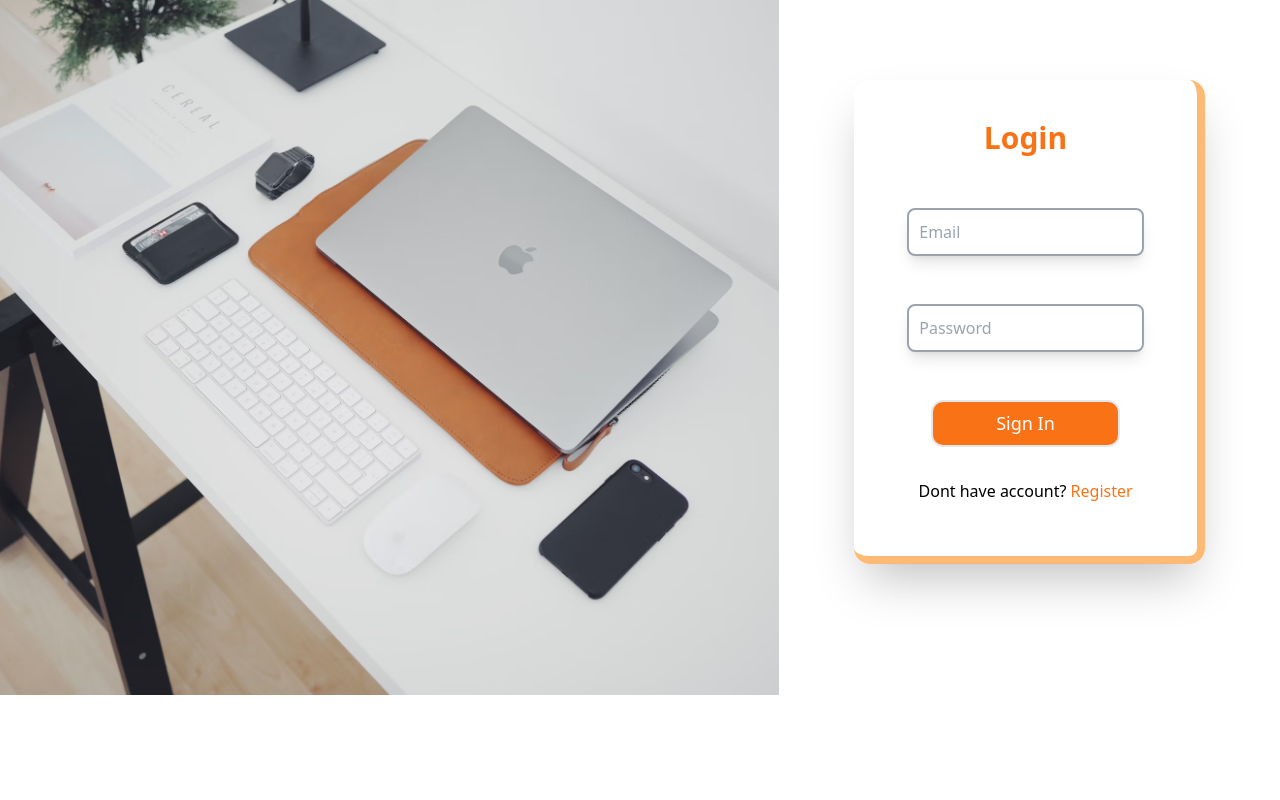
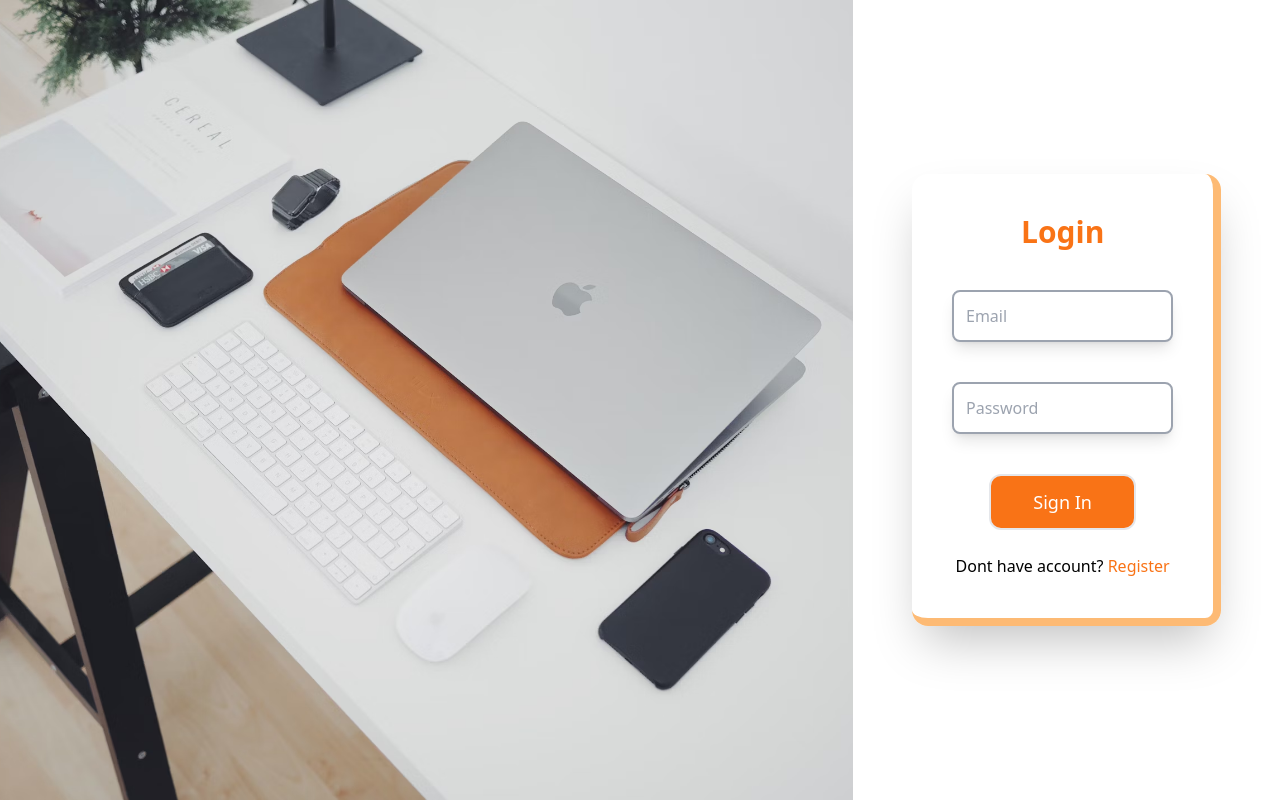
Before and after one commit to iamnaveen8851/pr_frontend, a React (Vite) app: page /login in a window 1280 px wide. Built offline with nearby package versions, Linux system fonts and the light colour scheme; no server answers.

Commit message:
styles added on logout and uito enhanced

```diff
--- a/package.json
+++ b/package.json
@@ -12,6 +12,8 @@
   "dependencies": {
     "@chakra-ui/react": "^3.13.0",
     "@emotion/react": "^11.14.0",
+    "@fortawesome/free-solid-svg-icons": "^6.7.2",
+    "@fortawesome/react-fontawesome": "^0.2.2",
     "@tailwindcss/vite": "^4.0.14",
     "axios": "^1.8.3",
     "js-cookie": "^3.0.5",
--- a/src/components/Dashboard.jsx
+++ b/src/components/Dashboard.jsx
@@ -1,11 +1,12 @@
 import { useEffect } from "react";
 import toast from "react-hot-toast";
 import { useDispatch, useSelector } from "react-redux";
-import { useNavigate } from "react-router";
 import styles from "../styles/dashboard.module.css";
 import { clearCookie } from "../redux/actions/logoutAction";
+import { FontAwesomeIcon } from "@fortawesome/react-fontawesome"; // Import FontAwesomeIcon
+import { faSignOutAlt } from "@fortawesome/free-solid-svg-icons"; // Import the specific icon
+
 const Dashboard = () => {
-  // const navigate = useNavigate();
   const dispatch = useDispatch();
   const { user: loggedInUser, isLoggedIn } = useSelector(
     (state) => state.loginReducer
@@ -22,18 +23,20 @@ const Dashboard = () => {
     }
   }, [isLoggedIn, isSignedUp]);
 
+  // To Trigger the logout event and clear the access token & cookies simultaneously
   const handleLogout = () => {
     console.log("logout Clicked");
     if (isLoggedIn || isSignedUp) {
       dispatch(clearCookie());
     }
+  };
 
-    // navigate("/login");
-  };
   return (
     <div className={styles.parentContainer}>
       Dashboard
       <button className={styles.logout} onClick={handleLogout}>
+        <FontAwesomeIcon icon={faSignOutAlt} className="mr-2" />{" "}
+        {/* Add icon with margin */}
         Logout
       </button>
     </div>
--- a/src/styles/dashboard.module.css
+++ b/src/styles/dashboard.module.css
@@ -1,7 +1,7 @@
-.parentContainer{
-  @apply flex justify-around
+.parentContainer {
+  @apply flex justify-between mt-1 mx-2 my-2 ;
 }
 
 .logout {
-  @apply bg-red-500 text-white rounded-md p-2 hover:bg-red-700 transition-colors duration-300 ease-in-out cursor-pointer;
+  @apply bg-red-500 text-white rounded-md p-2 hover:bg-red-700 transition-colors duration-300 ease-in-out cursor-pointer flex items-center; /* Add flex and items-center for alignment */
 }
--- a/src/styles/login.module.css
+++ b/src/styles/login.module.css
@@ -1,45 +1,39 @@
 .parentContainer {
-  @apply
-  /* border-4 border-green-500  */
-  flex flex-col h-max  md:flex-row;
+  @apply flex flex-col h-screen md:flex-row; /* Use h-screen for full viewport height */
 }
 
 .leftChild {
-  @apply
-   /* border-2 border-blue-500  */
-  w-[100%]   h-full md:w-[100vw] lg:w-[70%];
+  @apply w-full h-1/2 md:h-full md:w-1/2 lg:w-2/3; /* Adjust height for smaller screens */
 }
 
 .imageStyling {
-  @apply w-full lg:w-full h-full md:h-[100vh] lg:h-[695px] md:w-fit object-cover;
+  @apply w-full h-full object-cover; /* Ensure full height and width */
 }
 
 .rightChild {
-  @apply w-full md:w-[60%] lg:w-[45%] h-full md:h-[116vh] lg:h-fit
-   /* border-4 border-red-700 */
-   ;
+  @apply w-full md:w-1/2 lg:w-1/3 h-full flex items-center justify-center p-[20px]; /* Center content */
 }
 
 .formContainer {
-  @apply border-r-8 border-r-orange-300 border-b-8 border-b-orange-300 w-[90%] md:w-[80%] lg:w-[70%] h-[90vh] md:h-[85vh] lg:h-fit m-auto  p-[25px] pt-[40px] rounded-2xl shadow-2xl my-20;
+  @apply border-r-8 border-r-orange-300 border-b-8 border-b-orange-300 w-full md:w-4/5 lg:w-[80%] h-auto m-auto p-6 pt-10 rounded-2xl shadow-2xl; /* Adjust width and padding */
 }
 
 .heading {
-  @apply text-orange-500 text-3xl text-center font-semibold font-sans;
+  @apply text-orange-500 text-2xl md:text-3xl text-center font-semibold font-sans; /* Responsive text size */
 }
 
 .form {
-  @apply w-[100%]  m-auto  p-[28px] grid grid-cols-1 justify-around gap-8;
+  @apply w-full m-auto p-4 grid grid-cols-1 gap-6; /* Adjust padding and gap */
 }
 
 .inputBoxes {
-  @apply border-2 border-gray-400 p-[10px] md:p-[10px] lg:p-[10px] w-[100%] md:w-[100%] lg:w-[100%] rounded-lg shadow-lg;
+  @apply border-2 border-gray-400 p-3 w-full rounded-lg shadow-lg; /* Simplified padding */
 }
 
 .submitBtn {
-  @apply border-2 bg-orange-500 text-[18px] hover:bg-orange-700 text-white w-[60%] md:w-[70%] lg:w-[80%] font-normal p-[8px] rounded-xl m-auto;
+  @apply border-2 bg-orange-500 text-lg hover:bg-orange-700 text-white w-full md:w-3/4 lg:w-2/3 font-normal p-3 rounded-xl m-auto; /* Responsive width */
 }
 
 .linkBtn {
-  @apply text-[14px] md:text-[16px] lg:text-[16px]  text-orange-500 hover:text-[#250ef0];
+  @apply text-sm md:text-base lg:text-base text-orange-500 hover:text-blue-500; /* Responsive text size */
 }
--- a/src/styles/signup.module.css
+++ b/src/styles/signup.module.css
@@ -1,63 +1,51 @@
 .parentContainer {
-  @apply
-  /* border-4 border-green-500  */
-  flex flex-col h-max  md:flex-row;
+  @apply flex flex-col h-screen md:flex-row; /* Use h-screen for full viewport height */
 }
 
 .leftChild {
-  @apply
-   /* border-2 border-blue-500  */
-  w-[100%]   h-full md:w-[100vw] lg:w-[70%];
+  @apply w-full h-1/2 md:h-full md:w-1/2 lg:w-2/3; /* Adjust height for smaller screens */
 }
 
 .imageStyling {
-  @apply w-full lg:w-full h-full md:h-[100vh] lg:h-[695px] md:w-fit object-cover;
+  @apply w-full h-full object-cover; /* Ensure full height and width */
 }
 
 .rightChild {
-  @apply w-full md:w-[60%] lg:w-[45%] h-full
-   /* border-4 border-red-700 */
-   ;
+  @apply w-full md:w-1/2 lg:w-1/3 h-full flex items-center justify-center p-[20px]; /* Center content */
 }
 
 .formContainer {
-  @apply border-r-8 border-r-orange-300 border-b-8 border-b-orange-300 w-[90%] md:w-[80%] lg:w-[70%] h-[90vh] md:h-[90vh] lg:h-fit m-auto  p-[25px] pt-[40px] rounded-2xl shadow-2xl my-20;
+  @apply border-r-8 border-r-orange-300 border-b-8 border-b-orange-300 w-full md:w-4/5 lg:w-[80%] h-auto m-auto p-6 pt-10 rounded-2xl shadow-2xl; /* Adjust width and padding */
 }
 
 .heading {
-  @apply text-orange-500 text-3xl text-center font-semibold font-sans;
+  @apply text-orange-500 text-2xl md:text-3xl text-center font-semibold font-sans; /* Responsive text size */
 }
 
 .form {
-  @apply w-[100%]  m-auto  p-[28px] grid grid-cols-1 justify-around gap-8;
+  @apply w-full m-auto p-4 grid grid-cols-1 gap-6; /* Adjust padding and gap */
 }
 
 .inputBoxes {
-  @apply border-2 border-gray-400 p-[10px] md:p-[10px] lg:p-[10px] w-[100%] md:w-[100%] lg:w-[100%] rounded-lg shadow-lg;
+  @apply border-2 border-gray-400 p-3 w-full rounded-lg shadow-lg; /* Simplified padding */
 }
 
 .submitBtn {
-  @apply border-2 bg-orange-500 text-[18px] hover:bg-orange-700 text-white w-[60%] md:w-[70%] lg:w-[80%] font-normal p-[8px] rounded-xl m-auto;
+  @apply border-2 bg-orange-500 text-lg hover:bg-orange-700 text-white w-full md:w-3/4 lg:w-2/3 font-normal p-3 rounded-xl m-auto; /* Responsive width */
 }
 
 .linkBtn {
-  @apply text-[14px] md:text-[16px] lg:text-[16px]  text-orange-500 hover:text-[#250ef0];
+  @apply text-sm md:text-base lg:text-base text-orange-500 hover:text-blue-500; /* Responsive text size */
 }
 
-
-/* Add these styles to your existing CSS file */
 .inputGroup {
-  width: 100%;
-  margin-bottom: 15px;
+  @apply w-full mb-4; /* Consistent margin */
 }
 
 .inputError {
-  border: 1px solid #ff3333 !important;
+  @apply border-red-500; /* Use Tailwind color */
 }
 
 .errorText {
-  color: #ff3333;
-  font-size: 12px;
-  margin-top: 5px;
-  text-align: left;
+  @apply text-red-500 text-xs mt-1 text-left; /* Use Tailwind color and size */
 }
```
Also changed, not shown: 1 other file (tests, documents, lock files or other folders).
